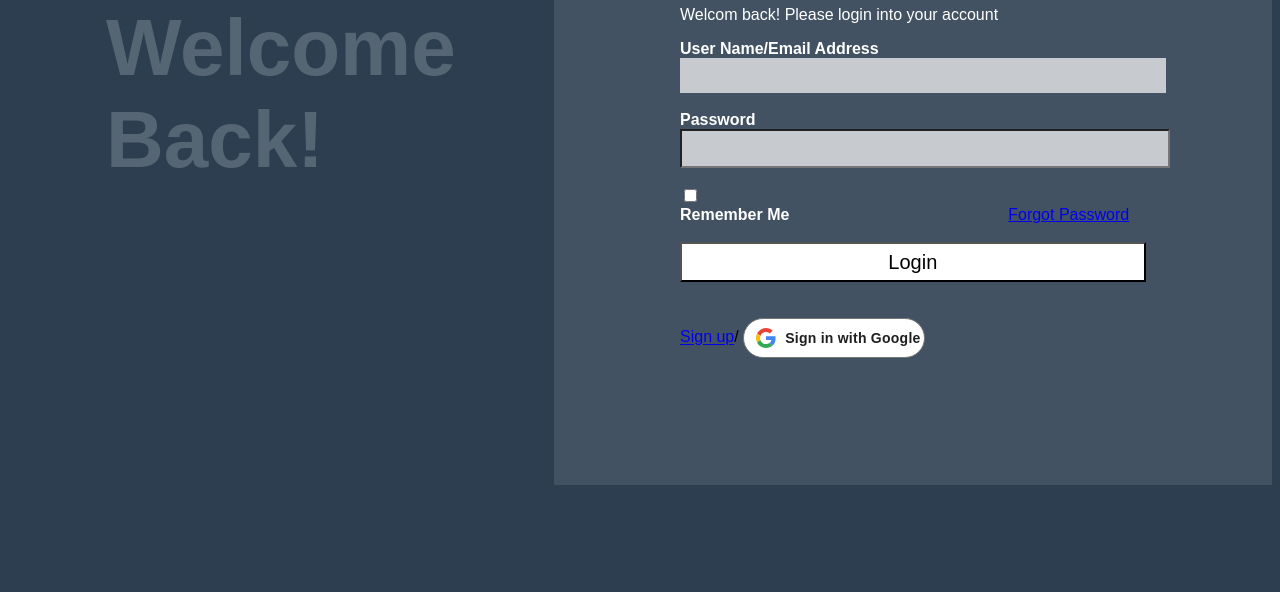
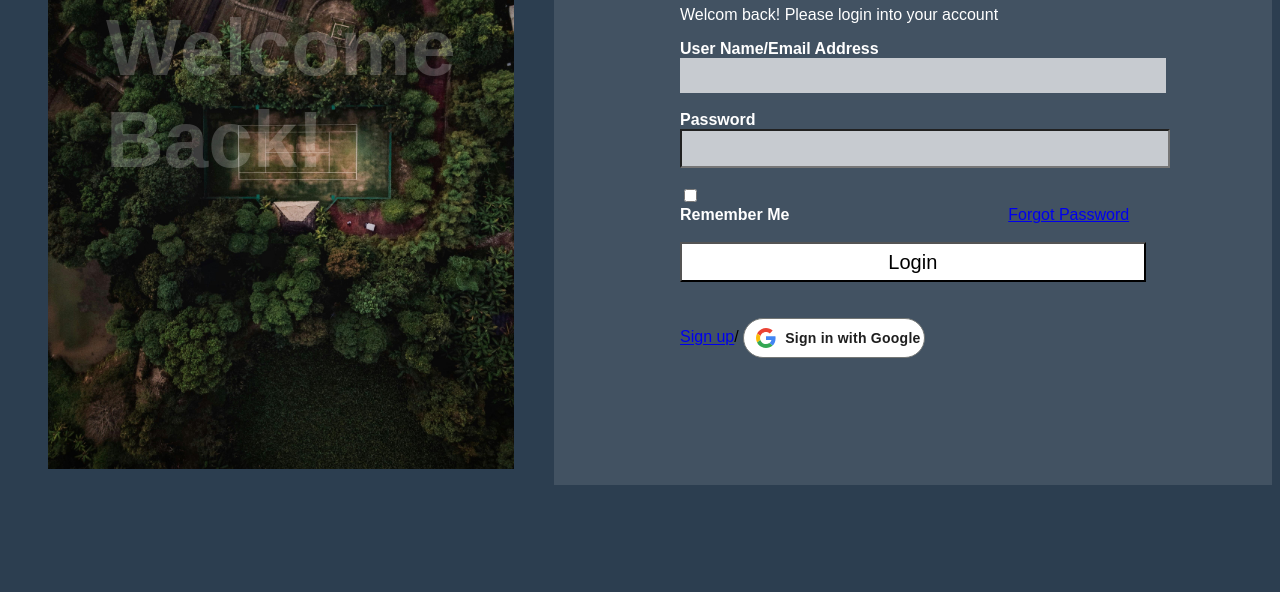
Before and after one commit to Shar-06/ProjectX_Dev_Hub, a website with bundled scripts: page public/html/LoginPage.html in a window 1280 px wide. Shown: the part 208-800 px from the top of the page. Built offline with nearby package versions, Linux system fonts and the light colour scheme.

Commit message:
added missing background image

```diff
--- a/public/styles/LoginStyle.css
+++ b/public/styles/LoginStyle.css
@@ -8,7 +8,7 @@ body{
 }
 figure{
   width: 50%;
-  background-image: url('login\ image_1.jpg');
+  background-image: url('../images/login\ image_1.jpg');
   background-size: cover;
   background-repeat: no-repeat;
   background-color: #2c3e50;
```
Also changed, not shown: public/images/login image_1.jpg (added).
